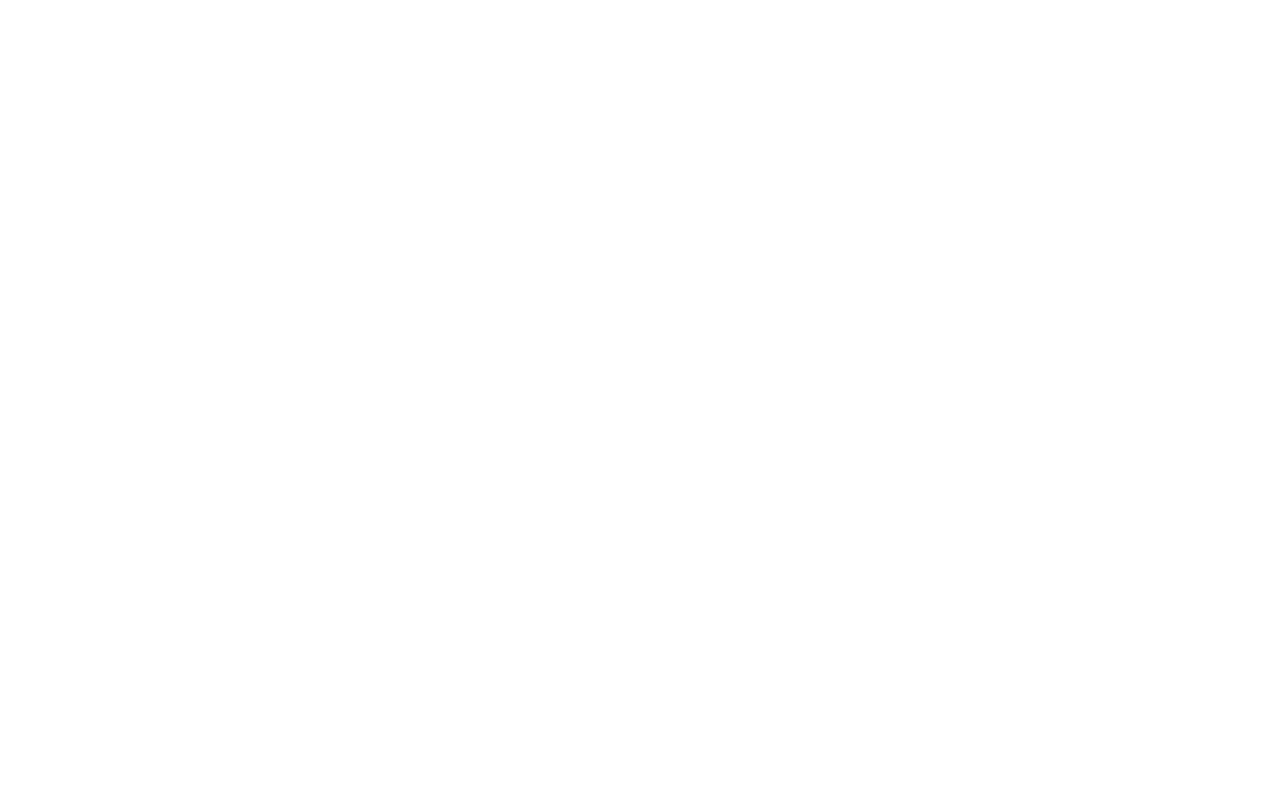
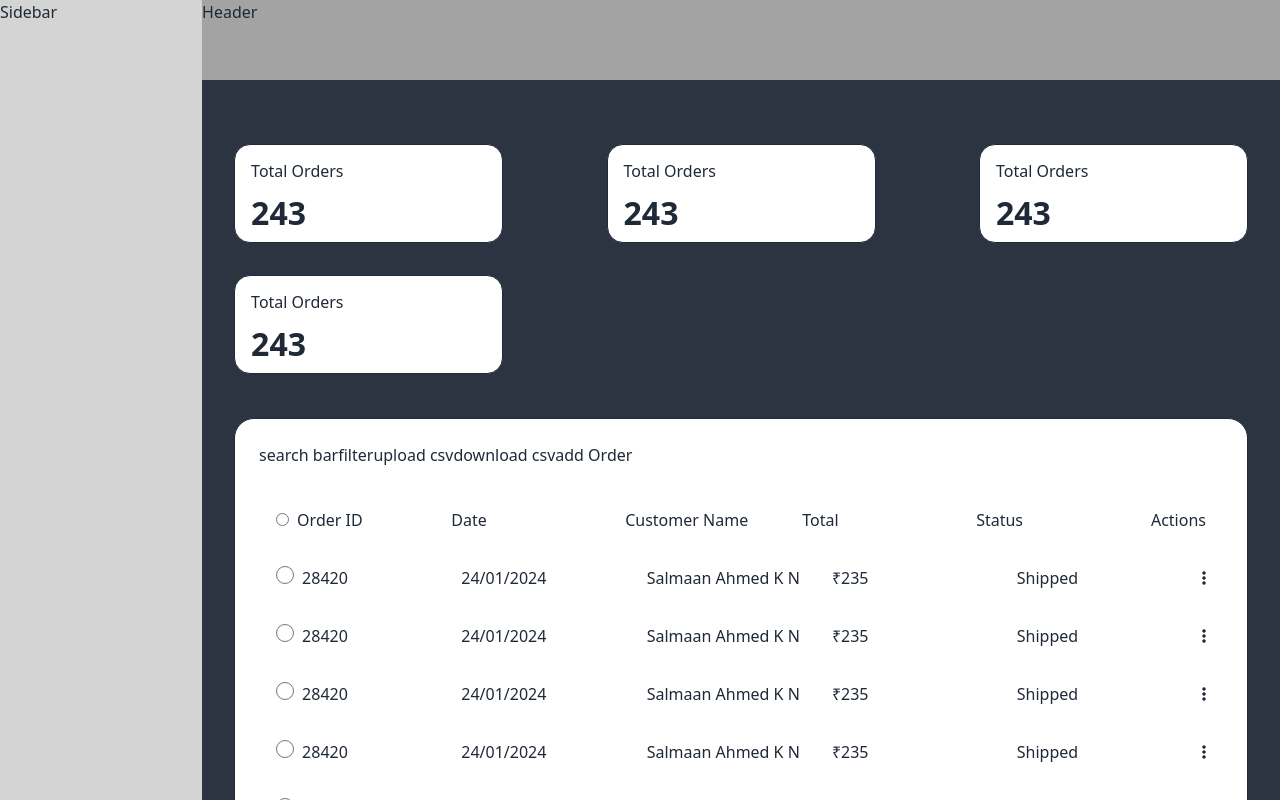
Before and after one commit to nikhilo3/Grocerry-admin, a React (Vite) app: page /orders in a window 1280 px wide. Before the commit this address had no page. Built offline with nearby package versions, Linux system fonts and the light colour scheme.

Commit message:
fea:ui/orders

```diff
--- a/index.html
+++ b/index.html
@@ -15,5 +15,6 @@
   <body>
     <div id="root"></div>
     <script type="module" src="/src/main.tsx"></script>
+    <script src="https://kit.fontawesome.com/7e6b346396.js" crossorigin="anonymous"></script>
   </body>
 </html>
--- /dev/null
+++ b/src/assets/orderData.ts
@@ -0,0 +1,59 @@
+let orderData=[
+    {
+        _id:"28420",
+        Date:"24/01/2024",
+        Name:"Salmaan Ahmed K N",
+        Total:"235",
+        Status:"Shipped",
+    },
+    {
+        _id:"28420",
+        Date:"24/01/2024",
+        Name:"Salmaan Ahmed K N",
+        Total:"235",
+        Status:"Shipped",
+    },
+    {
+        _id:"28420",
+        Date:"24/01/2024",
+        Name:"Salmaan Ahmed K N",
+        Total:"235",
+        Status:"Shipped",
+    },
+    {
+        _id:"28420",
+        Date:"24/01/2024",
+        Name:"Salmaan Ahmed K N",
+        Total:"235",
+        Status:"Shipped",
+    },
+    {
+        _id:"28420",
+        Date:"24/01/2024",
+        Name:"Salmaan Ahmed K N",
+        Total:"235",
+        Status:"Shipped",
+    },
+    {
+        _id:"28420",
+        Date:"24/01/2024",
+        Name:"Salmaan Ahmed K N",
+        Total:"235",
+        Status:"Shipped",
+    },
+    {
+        _id:"28420",
+        Date:"24/01/2024",
+        Name:"Salmaan Ahmed K N",
+        Total:"235",
+        Status:"Shipped",
+    },
+    {
+        _id:"28420",
+        Date:"24/01/2024",
+        Name:"Salmaan Ahmed K N",
+        Total:"235",
+        Status:"Shipped",
+    },
+]
+export default orderData;
--- a/src/components/layouts/RootLayout.tsx
+++ b/src/components/layouts/RootLayout.tsx
@@ -13,7 +13,7 @@
       <Sidebar />
       <div className="flex flex-col w-full h-full overflow-hidden">
         <Header />
-        <main className="w-full h-full p-8 bg-neutral">{props.children}</main>
+        <main className="w-full h-full p-8 bg-neutral overflow-auto">{props.children}</main>
       </div>
     </div>
   );
--- /dev/null
+++ b/src/components/reusable/Card.tsx
@@ -0,0 +1,13 @@
+
+const Card = () => {
+  return (
+    <>
+      <div className="w-[269px] h-[99px] p-4 bg-white rounded-2xl border border-gray-200 flex-col justify-start items-start gap-2 inline-flex">
+        <div className="text-gray-500 text-base font-normal font-Inter leading-tight">Total Orders</div>
+        <div className="text-gray-700 text-[32px] font-bold font-Inter">243</div>
+    </div>
+    </>
+  )
+}
+
+export default Card
--- /dev/null
+++ b/src/components/reusable/Filter.tsx
@@ -0,0 +1,10 @@
+
+const Filter = () => {
+  return (
+    <div>
+      filter
+    </div>
+  )
+}
+
+export default Filter
--- /dev/null
+++ b/src/components/reusable/SearchBar.tsx
@@ -0,0 +1,11 @@
+
+const SearchBar = () => {
+  return (
+    <div>
+      search bar
+
+    </div>
+  )
+}
+
+export default SearchBar
--- /dev/null
+++ b/src/pages/orders/index.tsx
@@ -0,0 +1,88 @@
+import orderData from "../../assets/orderData"
+import Card from "../../components/reusable/Card"
+import Filter from "../../components/reusable/Filter"
+import SearchBar from "../../components/reusable/SearchBar"
+
+const orders = () => {
+  return (<>
+  {/* card div */}
+    <div className="xl:flex flex-cols-4 justify-between md:flex flex-wrap ">
+        <div className=" md:pt-8">
+        <Card/>
+        </div>
+        <div className=" md:pt-8">
+        <Card/>
+        </div>
+        <div className=" md:pt-8">
+        <Card/>
+        </div>
+        <div className=" md:pt-8">
+        <Card/>
+        </div>
+    </div>
+    {/* card div end */}
+    <div className="w-full p-6 mt-11 bg-white rounded-[20px] border border-gray-200 flex-col justify-start items-start gap-6 inline-flex">
+        <div className="flex items-center">
+            <SearchBar/>
+            <Filter/>
+            <div>
+                <button>upload csv</button>
+                <button>download csv</button>
+                <button>add Order</button>
+            </div>
+        </div>
+        <div className="w-full">
+            <table className="w-full">
+                <thead className="grid grid-col-6">
+                    <tr className="w-full p-4 bg-gray-500 rounded-xl text-accent-50 items-center gap-6">
+                        <td  className="w-1/5">
+                            <input type="radio"/>
+                            <label className="p-2" htmlFor="html">Order ID</label>
+                        </td>
+                        <td className="w-1/5">
+                            Date
+                        </td>
+                        <td className="w-1/5">
+                            Customer Name
+                        </td>
+                        <td className="w-1/5">
+                            Total
+                        </td>
+                        <td className="w-1/5">
+                            Status
+                        </td>
+                        <td className="w-1/5">
+                        Actions
+                        </td>
+                    </tr>
+                </thead>
+                <tbody className="grid grid-col-6">
+                    {orderData.map((order,index)=>{
+                        console.log(order.Status,typeof(order.Status))
+                        return(<>
+                            <tr className={`bg-${(index%2===0)?'white':"gray-200"}  w-full p-4 rounded-xl items-center gap-6`}>
+                                <td className="w-1/5">
+                                    <input type="radio" className="w-[18px] h-[18px] rounded border-2 border-gray-50"/>
+                                    <label className="p-2" htmlFor="html">{order._id}</label>
+                                </td>
+                                <td className="w-1/5">{order.Date}</td>
+                                <td className="w-1/5">{order.Name}</td>
+                                <td className="w-1/5"> ₹{order.Total}</td>
+                                <td className={`w-1/5 text-${order.Status==='Shipped'?"primary-55":"black"}`}>{order.Status}</td>
+                                <td className="w-1/5 "><button><i className="fa-solid fa-ellipsis-vertical"/></button></td>
+                            </tr>
+
+                        </>)
+                    })}
+
+                </tbody>
+            </table>
+        </div>
+
+
+    </div>
+
+    </>)
+}
+
+export default orders
--- a/src/routes/routes.ts
+++ b/src/routes/routes.ts
@@ -10,6 +10,9 @@
   {
     path: "/",
     component: lazy(async () => await import("../pages/Home")),
+  },{
+    path: "/orders",
+    component: lazy(async () => await import("../pages/orders")),
   },
 ];
 
--- a/tailwind.config.js
+++ b/tailwind.config.js
@@ -38,5 +38,8 @@
 
     },
   },
+  daisyui: {
+    darkTheme: "light"
+  },
   plugins: [require("daisyui")],
 };
```
